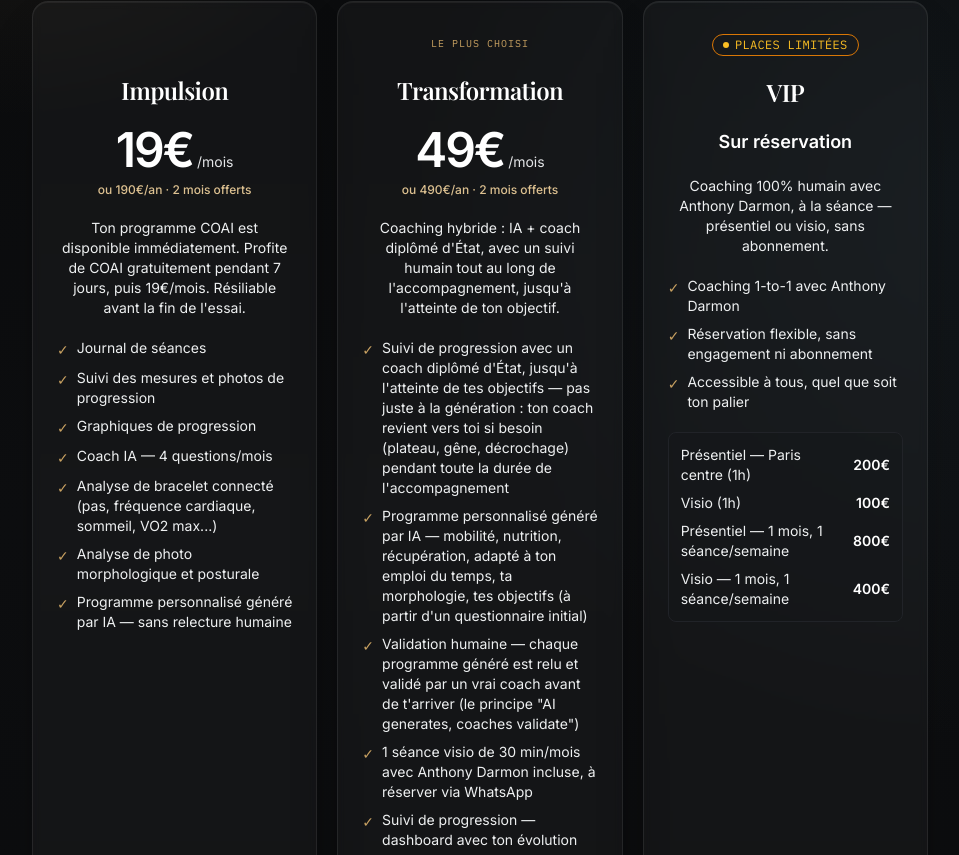
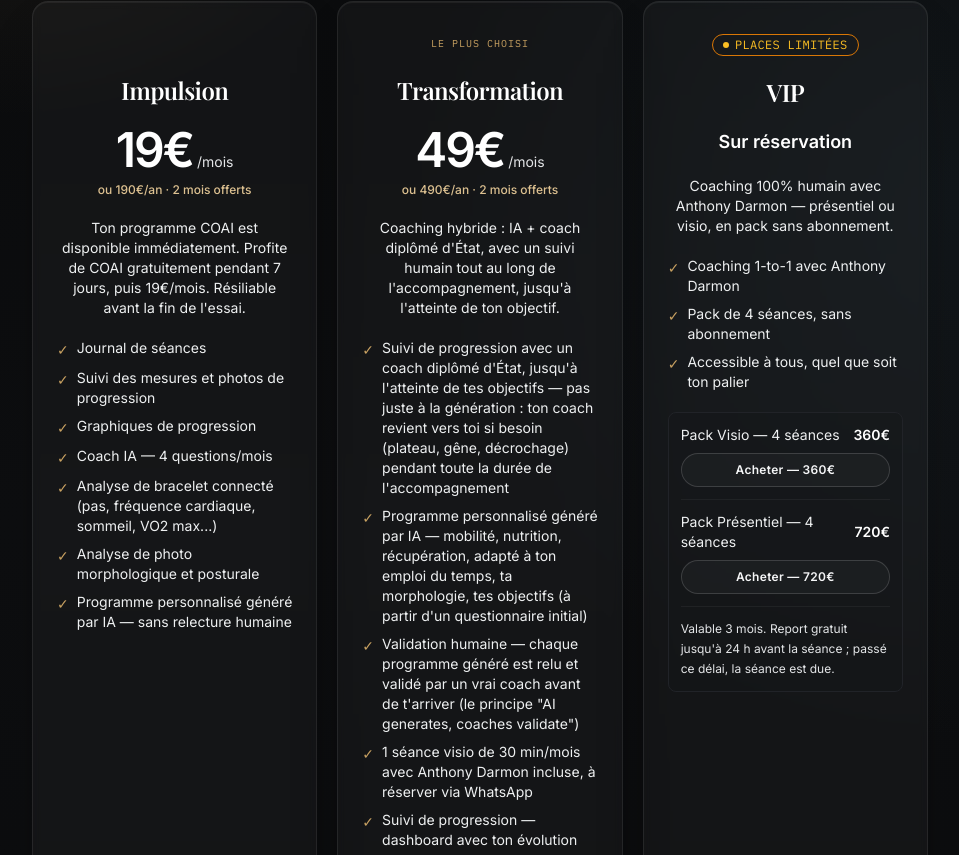
Before and after one commit to anthonydarmon213-ux/COAI, a Next.js app: page /pricing in a window 1280 px wide. Shown: the part 545-1400 px from the top of the page, without its empty margins (160-1119 px from the left). Built offline with nearby package versions, Linux system fonts and the light colour scheme; no server answers.

Commit message:
feat: add VIP pack checkout

```diff
--- a/src/app/(marketing)/pricing/page.tsx
+++ b/src/app/(marketing)/pricing/page.tsx
@@ -10,6 +10,7 @@ import { TrustBadges } from "@/components/marketing/trust-badges";
 import { buildWhatsAppLink } from "@/lib/whatsapp";
 import { TrackConversion } from "@/components/analytics/track-conversion";
 import { PlanSelectedLink } from "@/components/marketing/plan-selected-link";
+import { VipCheckoutButton } from "@/components/marketing/vip-checkout-button";
 
 const TITLE = "Tarifs — COAI";
 const DESCRIPTION =
@@ -36,9 +37,8 @@ type Tier = {
   features: string[];
   plan?: "STANDARD" | "PREMIUM";
   mostPopular?: boolean;
-  // Palier VIP : tarifs à la séance plutôt qu'un abonnement mensuel — pas
-  // de bouton d'abonnement Stripe, juste une réservation via WhatsApp.
-  sessions?: { label: string; prix: string }[];
+  // Palier VIP : packs payés une fois plutôt qu'un abonnement mensuel.
+  sessions?: { label: string; prix: string; pack?: "VISIO" | "PRESENTIEL" }[];
   limitedSpots?: boolean;
 };
 
@@ -113,23 +113,21 @@ const TIERS: Tier[] = [
     prix: "Sur réservation",
     suffixe: "",
     description:
-      "Coaching 100% humain avec Anthony Darmon, à la séance — présentiel ou visio, sans abonnement.",
+      "Coaching 100% humain avec Anthony Darmon — présentiel ou visio, en pack sans abonnement.",
     features: [
       "Coaching 1-to-1 avec Anthony Darmon",
-      "Réservation flexible, sans engagement ni abonnement",
+      "Pack de 4 séances, sans abonnement",
       "Accessible à tous, quel que soit ton palier",
     ],
     sessions: [
-      { label: "Présentiel — Paris centre (1h)", prix: "200€" },
-      { label: "Visio (1h)", prix: "100€" },
-      { label: "Présentiel — 1 mois, 1 séance/semaine", prix: "800€" },
-      { label: "Visio — 1 mois, 1 séance/semaine", prix: "400€" },
+      { label: "Pack Visio — 4 séances", prix: "360€", pack: "VISIO" },
+      { label: "Pack Présentiel — 4 séances", prix: "720€", pack: "PRESENTIEL" },
     ],
     limitedSpots: true,
   },
 ];
 
-export default function PricingPage({ searchParams }: { searchParams?: { billing?: string } }) {
+export default function PricingPage({ searchParams }: { searchParams?: { billing?: string; vip?: string } }) {
   const vipHref = buildWhatsAppLink(VIP_MESSAGE);
   const annual = searchParams?.billing === "annual";
   const displayedTiers = TIERS.map((tier) => {
@@ -173,6 +171,7 @@ export default function PricingPage({ searchParams }: { searchParams?: { billing
       <div className="grid w-full max-w-4xl grid-cols-1 items-stretch gap-5 sm:grid-cols-2 lg:grid-cols-3">
         {displayedTiers.map((tier) => (
           <Card
+            id={tier.sessions ? "vip" : undefined}
             key={tier.nom}
             className={`flex h-full flex-col gap-5 px-6 py-8 text-center ${
               tier.mostPopular ? "border-laiton-400/40" : ""
@@ -222,14 +221,20 @@ export default function PricingPage({ searchParams }: { searchParams?: { billing
             </ul>
 
             {tier.sessions && (
-              <ul className="flex w-full flex-col gap-2 rounded-lg border border-graphite-800 bg-graphite-900/40 p-3 text-left text-sm">
+              <div className="flex w-full flex-col gap-3 rounded-lg border border-graphite-800 bg-graphite-900/40 p-3 text-left text-sm">
                 {tier.sessions.map((session) => (
-                  <li key={session.label} className="flex items-center justify-between gap-3">
-                    <span className="text-graphite-300">{session.label}</span>
-                    <span className="font-semibold text-white">{session.prix}</span>
-                  </li>
+                  <div key={session.label} className="flex flex-col gap-2 border-b border-white/5 pb-3 last:border-0 last:pb-0">
+                    <div className="flex items-center justify-between gap-3">
+                      <span className="text-graphite-300">{session.label}</span>
+                      <span className="font-semibold text-white">{session.prix}</span>
+                    </div>
+                    {session.pack && <VipCheckoutButton pack={session.pack} label={`Acheter — ${session.prix}`} variant="secondary" />}
+                  </div>
                 ))}
-              </ul>
+                <p className="text-xs leading-5 text-graphite-400">
+                  Valable 3 mois. Report gratuit jusqu&apos;à 24 h avant la séance ; passé ce délai, la séance est due.
+                </p>
+              </div>
             )}
 
             {/* 6. Espace flexible — pousse le CTA en bas, aligné entre
@@ -242,7 +247,7 @@ export default function PricingPage({ searchParams }: { searchParams?: { billing
               {tier.sessions ? (
                 vipHref ? (
                   <a href={vipHref} target="_blank" rel="noopener noreferrer" className="w-full">
-                    <Button className="w-full">Réserver via WhatsApp</Button>
+                    <Button variant="ghost" className="w-full">Une question ? Écrire sur WhatsApp</Button>
                   </a>
                 ) : (
                   <Button className="w-full" disabled>
@@ -259,6 +264,13 @@ export default function PricingPage({ searchParams }: { searchParams?: { billing
           </Card>
         ))}
       </div>
+
+      {searchParams?.vip === "success" && (
+        <Card className="w-full max-w-4xl border-emerald-400/30 bg-emerald-400/[0.06] px-6 py-5 text-center">
+          <p className="font-semibold text-white">Paiement confirmé — ton pack VIP est réservé.</p>
+          <p className="mt-1 text-sm text-graphite-300">Contacte Anthony sur WhatsApp pour choisir les dates de tes séances.</p>
+        </Card>
+      )}
 
       {/* Entreprise : structurellement différent (devis, pas d'abonnement) —
           bandeau à part plutôt que compressé dans le comparateur 3 colonnes. */}
@@ -298,9 +310,8 @@ export default function PricingPage({ searchParams }: { searchParams?: { billing
 
       <p className="max-w-xl text-center text-xs text-graphite-500">
         Les offres Impulsion et Transformation incluent 7 jours offerts, puis sont facturées au choix chaque mois ou chaque année. Elles sont sans
-        engagement, résiliables à tout moment depuis ton compte. Les séances VIP sont réservées et
-        payées à la séance, hors
-        abonnement. THE METHOD (accompagnement 1-to-1 complet, 4 séances/mois) reste disponible
+        engagement, résiliables à tout moment depuis ton compte. Les packs VIP sont payés une fois,
+        hors abonnement. THE METHOD (accompagnement 1-to-1 complet, 4 séances/mois) reste disponible
         séparément pour qui veut aller plus loin. En t&apos;abonnant, tu acceptes nos{" "}
         <Link href="/cgv" className="underline hover:text-laiton-400">
           CGV
--- /dev/null
+++ b/src/app/api/stripe/vip-checkout/route.ts
@@ -0,0 +1,39 @@
+import { NextResponse } from "next/server";
+import { stripe } from "@/lib/stripe/client";
+
+const VIP_PACKS = {
+  VISIO: {
+    priceEnv: "STRIPE_PRICE_ID_VIP_VISIO_PACK",
+    label: "Pack VIP Visio — 4 séances",
+  },
+  PRESENTIEL: {
+    priceEnv: "STRIPE_PRICE_ID_VIP_PRESENTIEL_PACK",
+    label: "Pack VIP Présentiel — 4 séances",
+  },
+} as const;
+
+export async function POST(request: Request) {
+  const body = await request.json().catch(() => ({}));
+  const pack = body.pack === "PRESENTIEL" ? "PRESENTIEL" : body.pack === "VISIO" ? "VISIO" : null;
+  if (!pack) {
+    return NextResponse.json({ error: "Pack VIP invalide" }, { status: 400 });
+  }
+
+  const configuration = VIP_PACKS[pack];
+  const priceId = process.env[configuration.priceEnv];
+  const appUrl = process.env.NEXT_PUBLIC_APP_URL;
+  if (!priceId || !appUrl) {
+    return NextResponse.json({ error: "Configuration Stripe manquante" }, { status: 500 });
+  }
+
+  const session = await stripe.checkout.sessions.create({
+    mode: "payment",
+    line_items: [{ price: priceId, quantity: 1 }],
+    success_url: `${appUrl}/pricing?vip=success#vip`,
+    cancel_url: `${appUrl}/pricing?vip=cancel#vip`,
+    metadata: { vipPack: pack, vipPackLabel: configuration.label },
+    payment_intent_data: { metadata: { vipPack: pack } },
+  });
+
+  return NextResponse.json({ url: session.url });
+}
--- a/src/components/marketing/diagnostic-quiz.tsx
+++ b/src/components/marketing/diagnostic-quiz.tsx
@@ -19,6 +19,7 @@ import { buildWhatsAppLink } from "@/lib/whatsapp";
 import { InstagramIcon, LinkedinIcon } from "@/components/ui/social-icons";
 import { trackEvent, trackMetaEvent } from "@/lib/analytics";
 import { trackFunnelEvent } from "@/lib/analytics/funnel-events";
+import { VipCheckoutButton } from "@/components/marketing/vip-checkout-button";
 
 // Quiz public (visiteur anonyme, avant inscription) : sert d'aimant à leads
 // — "on la fait goûter, et après on vend" — un aperçu personnalisé gratuit
@@ -308,10 +309,10 @@ const FORMULES = [
   {
     plan: "VIP" as const,
     nom: "VIP",
-    prix: "dès 100€/séance",
+    prix: "dès 360€ / 4 séances",
     prixAnnuel: null,
-    accroche: "Coaching 100% humain avec Anthony, à la séance.",
-    bullets: ["1-to-1 avec Anthony Darmon", "Présentiel ou visio", "Sans abonnement"],
+    accroche: "Coaching 100% humain avec Anthony, en pack sans abonnement.",
+    bullets: ["4 séances visio : 360€", "4 séances en présentiel : 720€", "Valable 3 mois"],
   },
 ];
 
@@ -1325,25 +1326,12 @@ export function DiagnosticQuiz({
                             formule={formule}
                             recommandee={recommandee}
                             annuel={facturationAnnuelle}
-                            cta={
-                              vipHref ? (
-                                <a
-                                  href={vipHref}
-                                  target="_blank"
-                                  rel="noopener noreferrer"
-                                  onClick={() => trackFunnelEvent("plan_selected", { plan: "VIP" })}
-                                  className="w-full"
-                                >
-                                  <Button variant="secondary" size="compact" className="w-full">
-                                    Réserver via WhatsApp
-                                  </Button>
-                                </a>
-                              ) : (
-                                <Button variant="secondary" size="compact" className="w-full" disabled>
-                                  Contacter Anthony
-                                </Button>
-                              )
-                            }
+                            cta={<div className="flex flex-col gap-2">
+                              <VipCheckoutButton pack="VISIO" label="Acheter Visio — 360€" variant="secondary" />
+                              <VipCheckoutButton pack="PRESENTIEL" label="Acheter Présentiel — 720€" variant="secondary" />
+                              {vipHref && <a href={vipHref} target="_blank" rel="noopener noreferrer" onClick={() => trackFunnelEvent("plan_selected", { plan: "VIP" })} className="text-center text-xs text-laiton-300 underline">Une question ? WhatsApp</a>}
+                              <p className="text-[11px] leading-4 text-graphite-500">Valable 3 mois · report gratuit jusqu&apos;à 24 h avant</p>
+                            </div>}
                           />
                         );
                       }
--- /dev/null
+++ b/src/components/marketing/vip-checkout-button.tsx
@@ -0,0 +1,46 @@
+"use client";
+
+import { useState } from "react";
+import { Button } from "@/components/ui/button";
+import { trackFunnelEvent } from "@/lib/analytics/funnel-events";
+
+export function VipCheckoutButton({
+  pack,
+  label,
+  variant,
+}: {
+  pack: "VISIO" | "PRESENTIEL";
+  label: string;
+  variant?: "primary" | "secondary" | "ghost";
+}) {
+  const [loading, setLoading] = useState(false);
+  const [error, setError] = useState<string | null>(null);
+
+  async function handleClick() {
+    trackFunnelEvent("checkout_started", { plan: "VIP", pack });
+    setLoading(true);
+    setError(null);
+    try {
+      const response = await fetch("/api/stripe/vip-checkout", {
+        method: "POST",
+        headers: { "Content-Type": "application/json" },
+        body: JSON.stringify({ pack }),
+      });
+      const data = await response.json();
+      if (!response.ok || !data.url) throw new Error(data.error ?? "Impossible de démarrer le paiement.");
+      window.location.href = data.url;
+    } catch (caught) {
+      setError(caught instanceof Error ? caught.message : "Une erreur est survenue.");
+      setLoading(false);
+    }
+  }
+
+  return (
+    <div className="flex w-full flex-col gap-1.5">
+      <Button onClick={handleClick} disabled={loading} variant={variant} size="compact" className="w-full">
+        {loading ? "Redirection…" : label}
+      </Button>
+      {error && <p className="text-xs text-red-400">{error}</p>}
+    </div>
+  );
+}
```
Also changed, not shown: src/app/api/webhooks/stripe/route.ts (+7 -0 lines), 1 other file (tests, documents, lock files or other folders).
